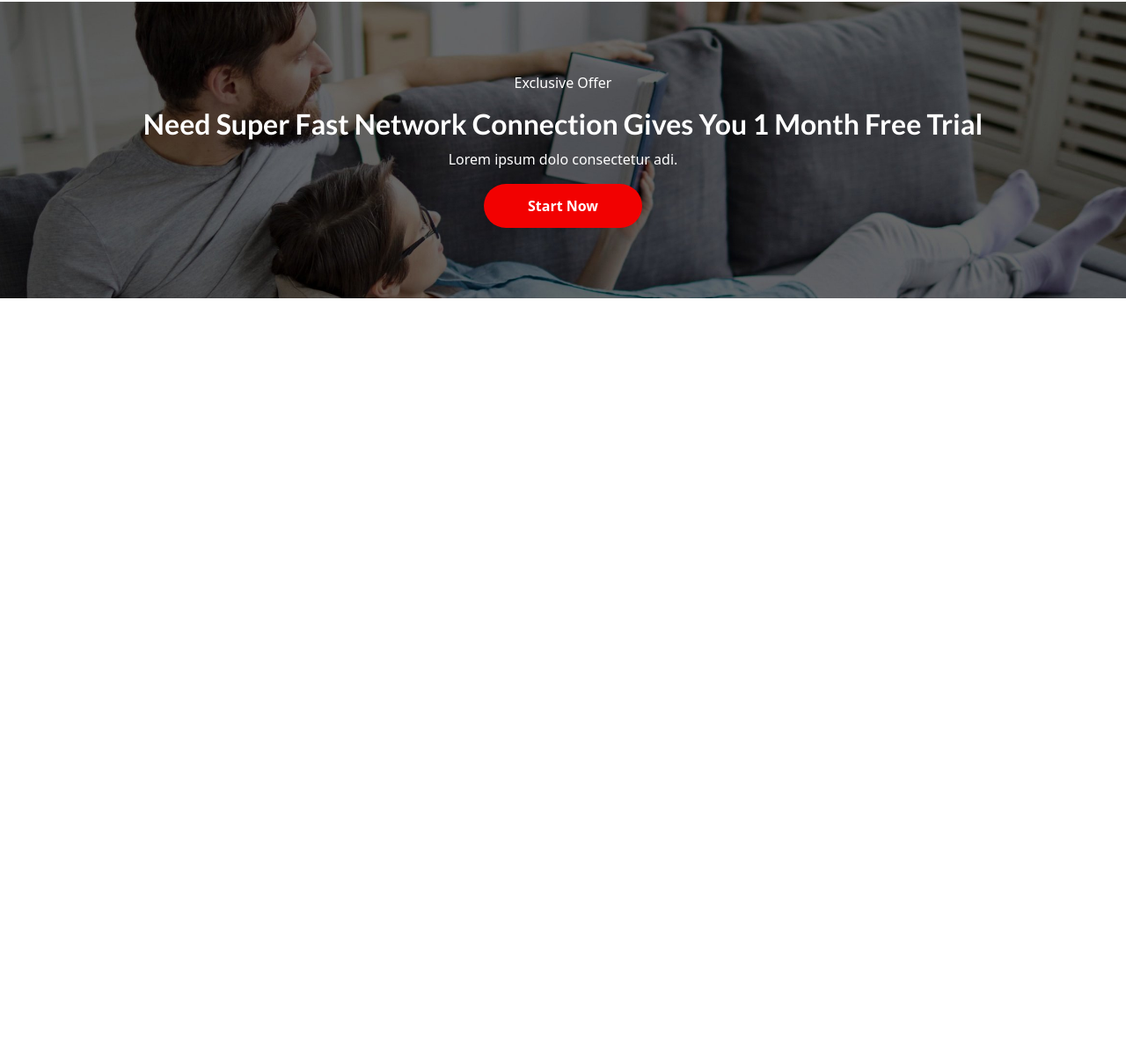
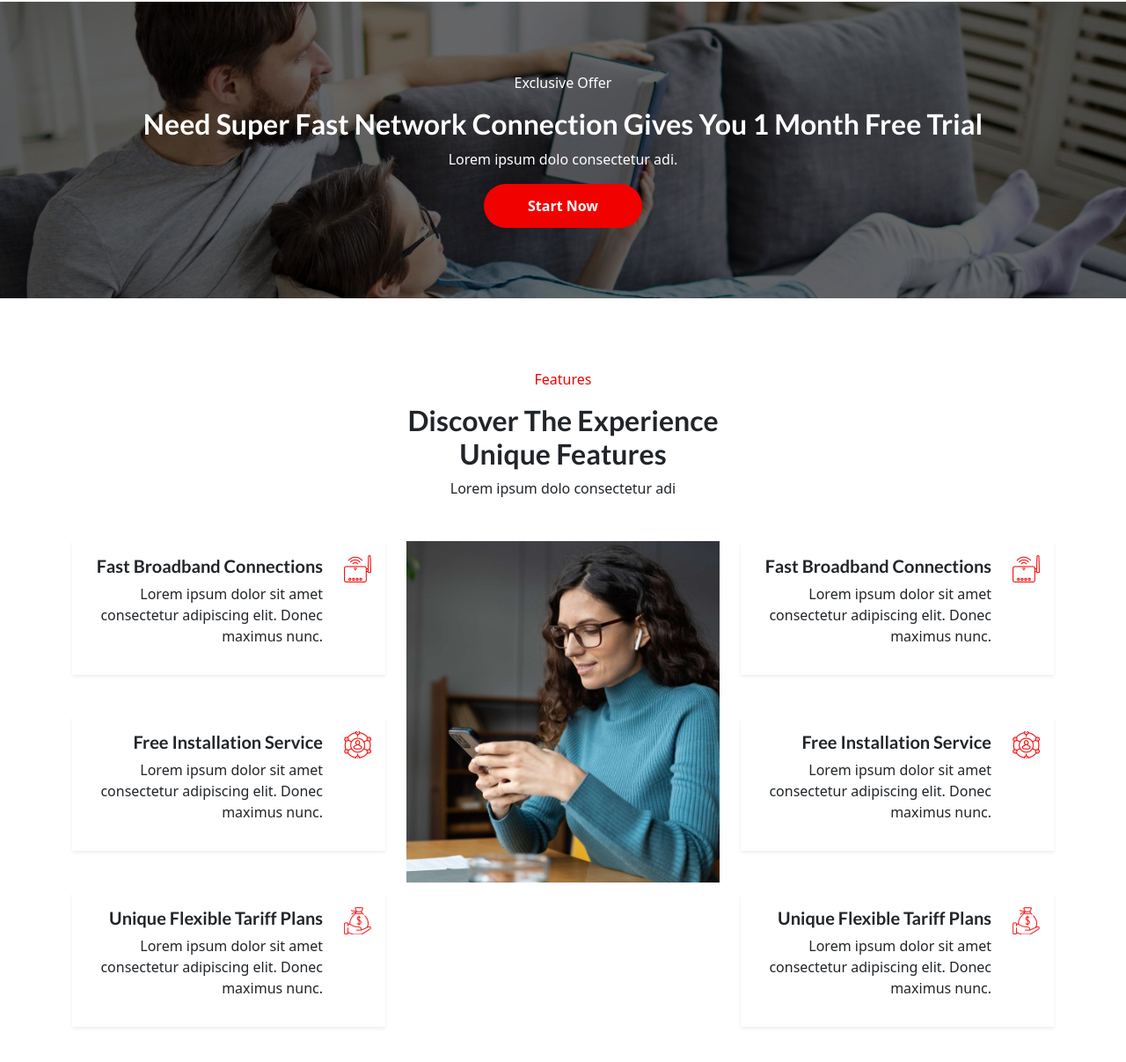
Before and after one commit to programmernizam/protel, a plain HTML site: page index.html in a window 1280 px wide. Shown: the part 2537-3744 px from the top of the page at 88% size. Before the commit the page ends 2876 px from the top, so only its background shows below. Drawn offline with nearby package versions, Linux system fonts and the light colour scheme; files whose address does not match are found by name.

Commit message:
create feature

```diff
--- a/index.html
+++ b/index.html
@@ -300,6 +300,105 @@
         </div>
       </section>
       <!-- Exclusive Offer end -->
+      <!-- Feature start -->
+      <section class="feature">
+        <div class="container">
+          <div class="feature_top text-center mb-5">
+            <p style="color: var(--primary-color)">Features</p>
+            <h2>
+              Discover The Experience <br />
+              Unique Features
+            </h2>
+            <p>Lorem ipsum dolo consectetur adi</p>
+          </div>
+          <div class="row row-cols-1 row-cols-lg-3 row-cols-md-1 g-4">
+            <div class="col">
+              <div class="d-flex gap-4 shadow-sm p-3 mb-5">
+                <div class="text-end">
+                  <h5>Fast Broadband Connections</h5>
+                  <p>
+                    Lorem ipsum dolor sit amet consectetur adipiscing elit.
+                    Donec maximus nunc.
+                  </p>
+                </div>
+                <div>
+                  <img src="./assets/icon/icon (3).png" class="" alt="" />
+                </div>
+              </div>
+              <div class="d-flex gap-4 shadow-sm p-3 mb-5">
+                <div class="text-end">
+                  <h5>Free Installation Service</h5>
+                  <p>
+                    Lorem ipsum dolor sit amet consectetur adipiscing elit.
+                    Donec maximus nunc.
+                  </p>
+                </div>
+                <div>
+                  <img src="./assets/icon/icon (4).png" class="" alt="" />
+                </div>
+              </div>
+              <div class="d-flex gap-4 shadow-sm p-3">
+                <div class="text-end">
+                  <h5>Unique Flexible Tariff Plans</h5>
+                  <p>
+                    Lorem ipsum dolor sit amet consectetur adipiscing elit.
+                    Donec maximus nunc.
+                  </p>
+                </div>
+                <div>
+                  <img src="./assets/icon/icon (5).png" class="" alt="" />
+                </div>
+              </div>
+            </div>
+            <div class="col">
+              <img
+                src="./assets/feature_img.jpeg"
+                alt="feature"
+                class="img-fluid"
+              />
+            </div>
+            <div class="col">
+              <div class="d-flex gap-4 shadow-sm p-3 mb-5">
+                <div class="text-end">
+                  <h5>Fast Broadband Connections</h5>
+                  <p>
+                    Lorem ipsum dolor sit amet consectetur adipiscing elit.
+                    Donec maximus nunc.
+                  </p>
+                </div>
+                <div>
+                  <img src="./assets/icon/icon (3).png" class="" alt="" />
+                </div>
+              </div>
+              <div class="d-flex gap-4 shadow-sm p-3 mb-5">
+                <div class="text-end">
+                  <h5>Free Installation Service</h5>
+                  <p>
+                    Lorem ipsum dolor sit amet consectetur adipiscing elit.
+                    Donec maximus nunc.
+                  </p>
+                </div>
+                <div>
+                  <img src="./assets/icon/icon (4).png" class="" alt="" />
+                </div>
+              </div>
+              <div class="d-flex gap-4 shadow-sm p-3">
+                <div class="text-end">
+                  <h5>Unique Flexible Tariff Plans</h5>
+                  <p>
+                    Lorem ipsum dolor sit amet consectetur adipiscing elit.
+                    Donec maximus nunc.
+                  </p>
+                </div>
+                <div>
+                  <img src="./assets/icon/icon (5).png" class="" alt="" />
+                </div>
+              </div>
+            </div>
+          </div>
+        </div>
+      </section>
+      <!-- Feature End -->
     </main>
 
     <!-- Bootstrap JS CDN -->
--- a/style/style.css
+++ b/style/style.css
@@ -125,3 +125,7 @@ body {
   background-size: cover;
   color: var(--secondary-color);
 }
+/* Feature */
+.feature {
+  padding: 80px 0;
+}
```
Also changed, not shown: assets/offer_2.jpeg.
